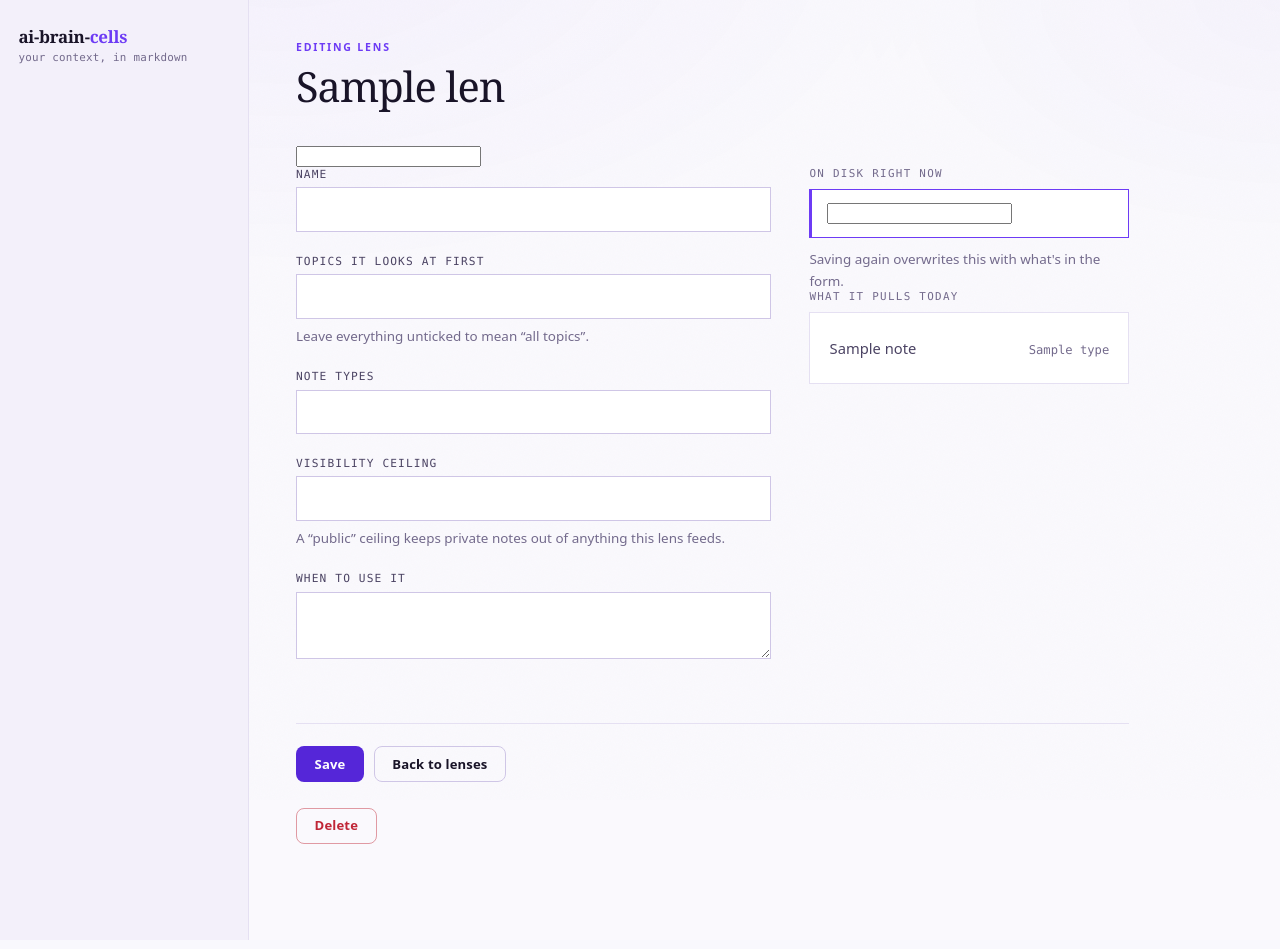
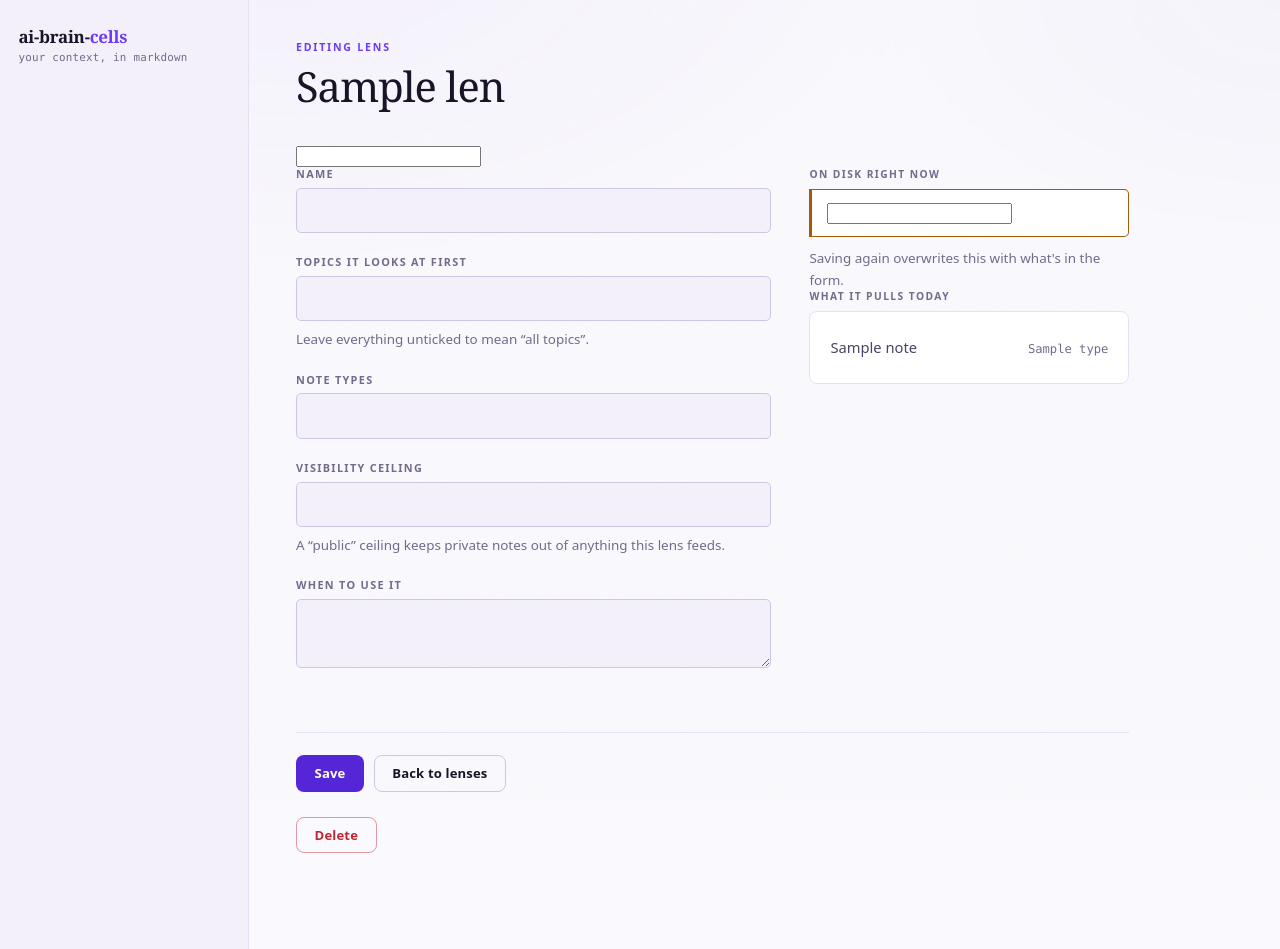
Before and after one commit to omarchouman/ai-brain-cells, a Django app: template templates/dashboard/lens_form.html in a window 1280 px wide. Run offline with Django 5.2, Linux system fonts and the light colour scheme; the template is opened without the code that fills it: most values are stand-ins (such as "Sample title", 1, 10 or a date in 2020); form fields are guessed from the names that the template uses.

Commit message:
Revamp forms, inputs and the editor surfaces
Checkboxes and radios become chips that fill with the accent when chosen,
so the taxonomy reads as a set of things you pick rather than a column of
boxes, and what is selected is visible without reading the labels.

Inputs get a focus ring in the accent instead of a hard outline, and errors
move to the danger colour — they were rendering in the accent, which is the
colour this interface otherwise uses to mean "this is fine, click it".

The verbatim field gets a full panel rather than a left rule. It is the one
field the brain exists to protect, and it should look like it.

Bodies stay in mono: they are markdown that ends up in a file, and typing
them in the face the file will be read in is worth more than matching the
surrounding UI.

An inline aside inside a field legend no longer inherits the uppercasing,
which was turning a parenthetical into a shout.

```diff
--- a/static/css/app.css
+++ b/static/css/app.css
@@ -511,42 +511,72 @@ h3 { font: 600 .98rem/1.3 var(--sans); margin: 1.6rem 0 .5rem; letter-spacing: -
 .field > label,
 .field-legend {
   display: block;
-  font: 500 .7rem/1 var(--mono);
-  letter-spacing: .1em;
+  font: 600 .68rem/1 var(--sans);
+  letter-spacing: .12em;
   text-transform: uppercase;
-  color: var(--text-soft);
-  margin: 0 0 .45rem;
+  color: var(--muted);
+  margin: 0 0 .5rem;
   padding: 0;
 }
 .field input[type="text"],
 .field input[type="url"],
+.field input[type="search"],
 .field select,
 .field textarea {
   width: 100%;
-  font: 400 1rem/1.55 var(--sans);
+  font: 400 .97rem/1.55 var(--sans);
   color: var(--text);
+  background: var(--surface);
+  border: 1px solid var(--line-firm);
+  border-radius: var(--r-sm);
+  padding: .6rem .75rem;
+  transition: border-color .14s ease, box-shadow .14s ease, background .14s ease;
+}
+/* Bodies are markdown that ends up in a file, so they are typed in the same
+ * face the file will be read in. */
+.field textarea {
+  font-family: var(--mono);
+  font-size: .86rem;
+  line-height: 1.75;
+  resize: vertical;
+}
+.field select { font-size: .88rem; }
+.field input:focus, .field select:focus, .field textarea:focus {
+  outline: none;
+  border-color: var(--accent);
   background: var(--raised);
-  border: 1px solid var(--line-firm);
-  padding: .55rem .7rem;
-  border-radius: 0;
+  box-shadow: 0 0 0 3px color-mix(in oklab, var(--accent) 22%, transparent);
 }
-.field textarea { font-family: var(--mono); font-size: .88rem; line-height: 1.7; resize: vertical; }
-.field input:focus, .field select:focus, .field textarea:focus {
-  outline: 2px solid var(--accent);
-  outline-offset: -1px;
-  border-color: var(--accent);
+.field input::placeholder, .field textarea::placeholder { color: var(--muted); }
+
+.help { font-size: .84rem; color: var(--muted); margin: .45rem 0 0; }
+.errors {
+  list-style: none;
+  margin: .45rem 0 0;
+  padding: 0;
+  color: var(--danger);
+  font-size: .86rem;
 }
-.field select { font-family: var(--mono); font-size: .85rem; }
-.help { font-size: .84rem; color: var(--muted); margin: .4rem 0 0; }
-.errors { list-style: none; margin: .4rem 0 0; padding: 0; color: var(--accent); font-size: .86rem; }
 
+/* The one field the whole brain exists to protect. It should look like it. */
 .field--verbatim {
+  border: 1px solid var(--accent-edge);
   border-left: 3px solid var(--accent);
   background: var(--accent-tint);
-  padding: 1rem 1.1rem;
+  border-radius: 0 var(--r) var(--r) 0;
+  padding: 1.05rem 1.15rem;
 }
 .field--verbatim > label { color: var(--accent); }
-.field--verbatim textarea { background: var(--raised); }
+.field--verbatim textarea { background: var(--bg); }
+
+/* A legend may carry an inline aside. It should not inherit the shouting. */
+.field-legend .help {
+  display: inline;
+  margin: 0;
+  font: 400 .8rem var(--sans);
+  letter-spacing: 0;
+  text-transform: none;
+}
 
 .field-row { display: flex; gap: 1rem; flex-wrap: wrap; }
 .field-row .field { flex: 1; min-width: 9rem; }
@@ -554,17 +584,29 @@ h3 { font: 600 .98rem/1.3 var(--sans); margin: 1.6rem 0 .5rem; letter-spacing: -
 
 /* Django wraps each option in its own div, so the flow has to be set on
  * that wrapper rather than on .checks itself. */
-.checks, .checks > div { display: flex; flex-wrap: wrap; gap: .3rem 1rem; margin: 0; padding: 0; border: 0; }
+.checks, .checks > div { display: flex; flex-wrap: wrap; gap: .35rem .55rem; margin: 0; padding: 0; border: 0; }
 .checks > div > div { display: contents; }
 .checks label {
   display: inline-flex;
   align-items: center;
-  gap: .35rem;
-  font: 400 .85rem var(--mono);
+  gap: .4rem;
+  padding: .3rem .6rem;
+  border-radius: 999px;
+  background: color-mix(in oklab, var(--muted) 11%, transparent);
+  font: 500 .81rem var(--sans);
   color: var(--text-soft);
   cursor: pointer;
+  transition: background .12s ease, color .12s ease;
 }
-.checks input { accent-color: var(--accent); }
+.checks label:hover {
+  background: color-mix(in oklab, var(--accent) 16%, transparent);
+  color: var(--text);
+}
+.checks label:has(input:checked) {
+  background: var(--accent-deep);
+  color: #fff;
+}
+.checks input { accent-color: var(--accent); margin: 0; }
 
 /* ---------------------------------------------------------- editor + preview */
 
@@ -572,11 +614,12 @@ h3 { font: 600 .98rem/1.3 var(--sans); margin: 1.6rem 0 .5rem; letter-spacing: -
 .preview-col { position: sticky; top: 2.6rem; align-self: start; }
 .preview-pane {
   border: 1px solid var(--line);
+  border-radius: var(--r);
   background: var(--raised);
-  padding: 1.1rem 1.2rem;
+  padding: 1.15rem 1.25rem;
   max-height: 70vh;
   overflow-y: auto;
-  font-size: .95rem;
+  font-size: .93rem;
 }
 .preview-pane > :first-child { margin-top: 0; }
 .preview-pane > :last-child { margin-bottom: 0; }
@@ -590,11 +633,12 @@ h3 { font: 600 .98rem/1.3 var(--sans); margin: 1.6rem 0 .5rem; letter-spacing: -
 .preview-pane code {
   font: 400 .85em var(--mono);
   background: var(--surface);
-  padding: .1em .3em;
+  border-radius: 3px;
+  padding: .12em .32em;
 }
 .preview-label {
-  font: 500 .68rem/1 var(--mono);
-  letter-spacing: .12em;
+  font: 600 .64rem/1 var(--sans);
+  letter-spacing: .14em;
   text-transform: uppercase;
   color: var(--muted);
   margin: 0 0 .6rem;
@@ -639,8 +686,9 @@ h3 { font: 600 .98rem/1.3 var(--sans); margin: 1.6rem 0 .5rem; letter-spacing: -
 .disk-version {
   font: 400 .78rem/1.6 var(--mono);
   background: var(--raised);
-  border: 1px solid var(--accent);
+  border: 1px solid var(--alert);
   border-left-width: 3px;
+  border-radius: 0 var(--r-sm) var(--r-sm) 0;
   padding: .8rem .9rem;
   margin: 0 0 .6rem;
   max-height: 22rem;
```
Also changed, not shown: other parts of static/css/app.css (+12 -14 lines).
